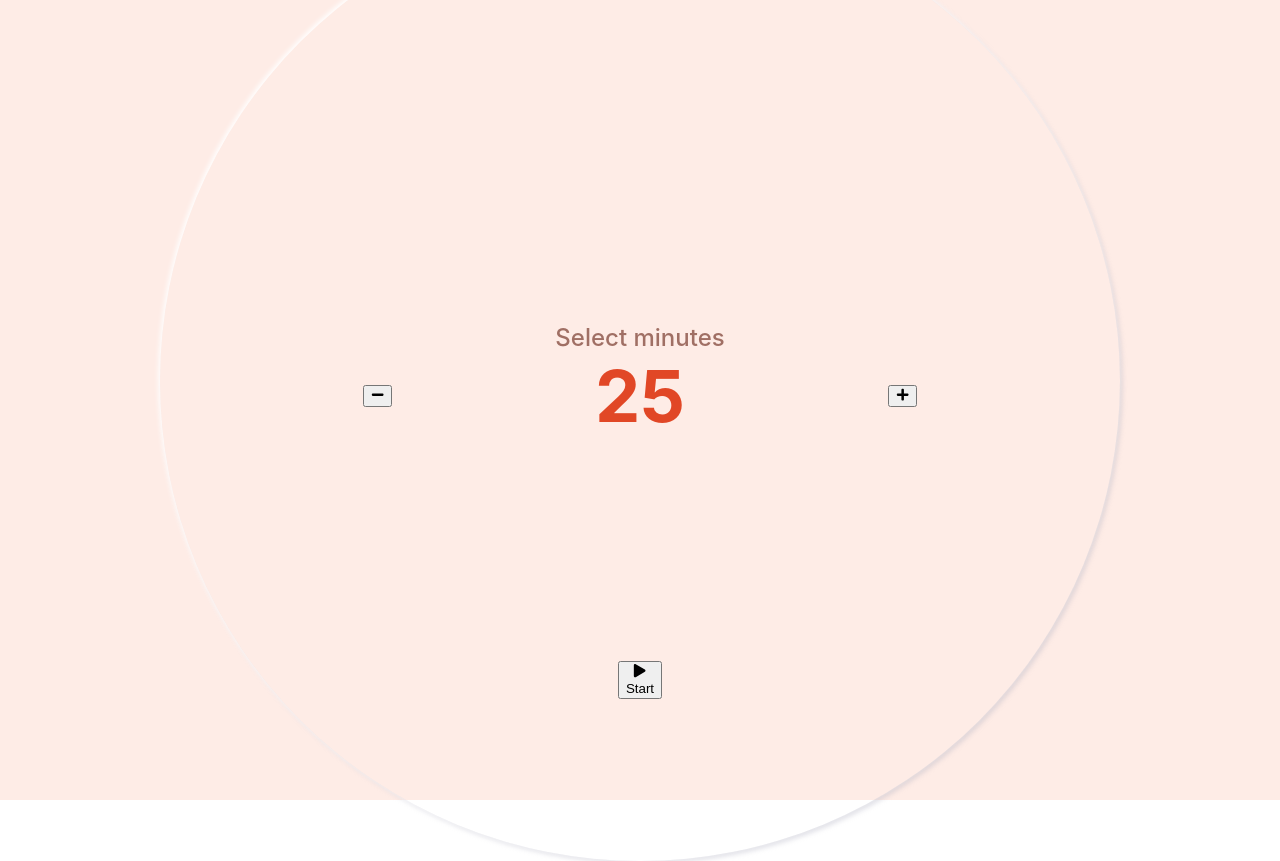
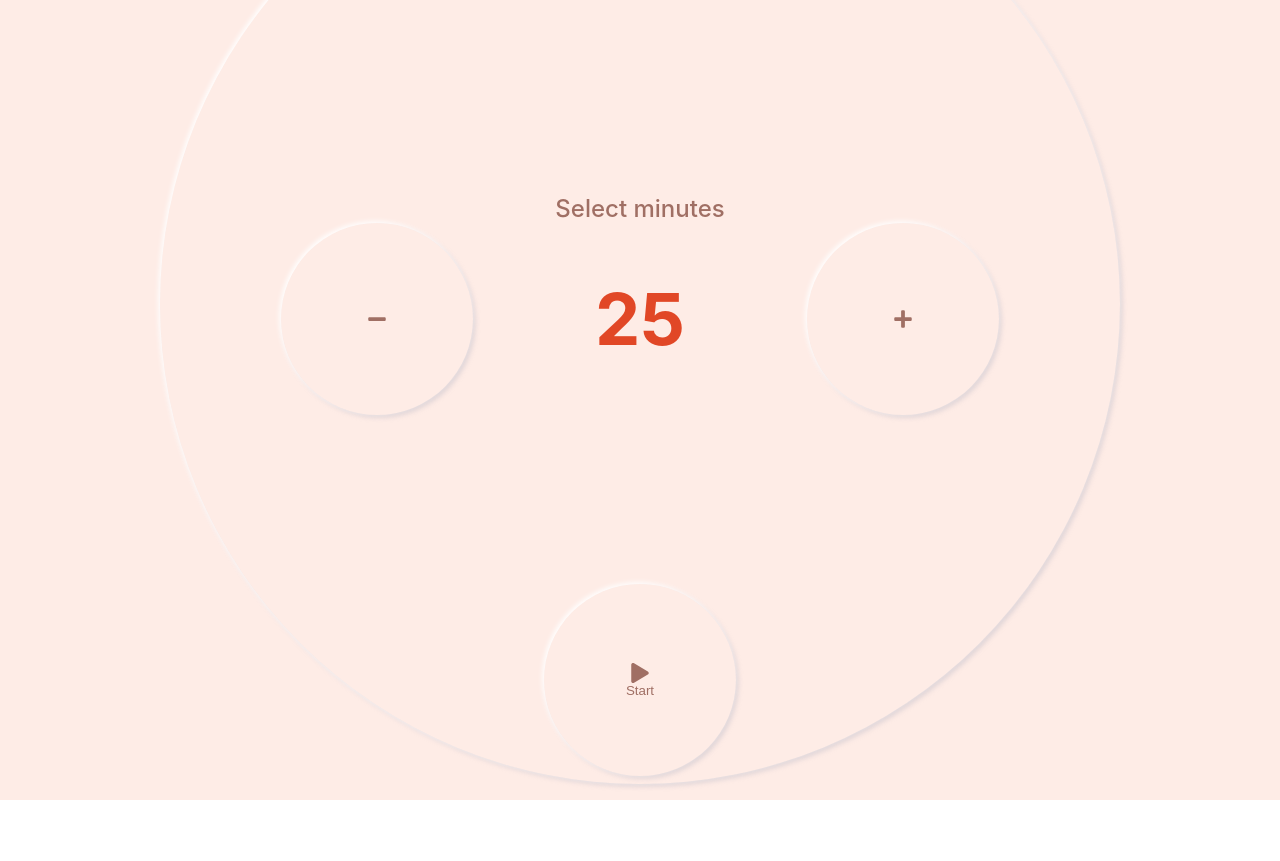
Before and after one commit to itskarelleh/neomorphism-pomodoro, a React (Create React App) app: page / in a window 1280 px wide. After the commit the page ends 800 px from the top, so only its background shows below. Built offline with nearby package versions, Linux system fonts and the light colour scheme.

Commit message:
Quick fixes

```diff
--- a/src/components/Pomodoro.js
+++ b/src/components/Pomodoro.js
@@ -43,8 +43,6 @@ export default function Pomodoro() {
             clearInterval(timerInterval);
             console.log(time);
         }
-
-            // setTime(prev => time > 0 && prev);
     }
 
     const resetTimer = () => {
@@ -70,14 +68,14 @@ export default function Pomodoro() {
     const TimerRunningControls = () => (
         <div className="timer-controls">
             <TimerButton handleChange={stopTimer} label="Stop"><FaStop /></TimerButton>
-            <TimerButton handleChange={pauseTimer} label="Pause">{running ? <FaPause /> : <FaPlay />}</TimerButton>
+            <TimerButton handleChange={pauseTimer} label="Pause">{running ? ( <FaPause /> ) : ( <FaPlay /> )}</TimerButton>
             <ResetButton />
         </div>
     );
 
     const InitialControls = () => (
         <div className="timer-controls">
-            <TimerButton shape="circle" handleChange={startTimer}
+            <TimerButton handleChange={startTimer}
              label="Start"><FaPlay /></TimerButton>
             {sessionType === sessionTimes[1].type ? (
                 <ResetButton />
--- a/src/components/inputs/TimerButton.js
+++ b/src/components/inputs/TimerButton.js
@@ -1,6 +1,6 @@
-const TimerButton = ({ handleChange, label, children, shape }) => (
+const TimerButton = ({ handleChange, label, children  }) => (
     <button onClick={handleChange}
-    className={shape === "square" ? `btn-long ` : null + `timer-btn`}>
+    className="timer-btn">
         <div className="btn-base">
             {children}
             {label && <p>{label}</p> }
```
Also changed, not shown: 1 other file (tests, documents, lock files or other folders).
